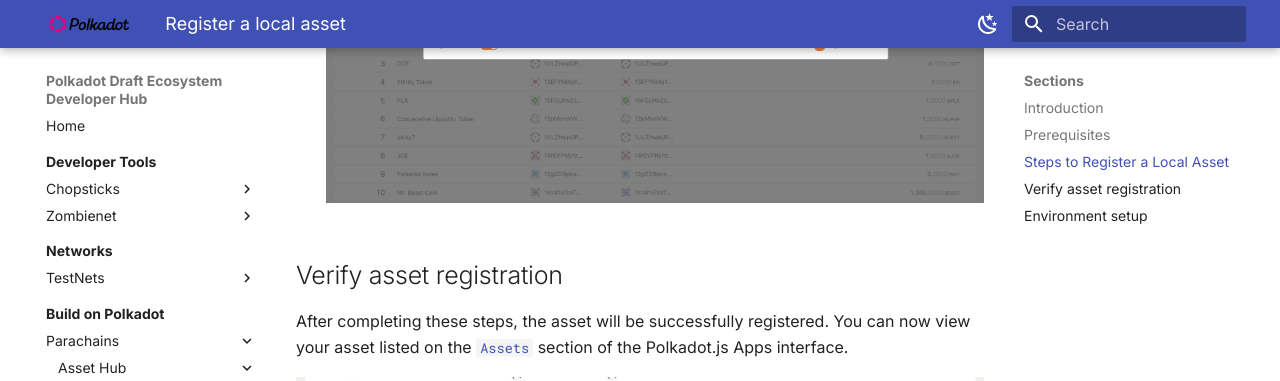
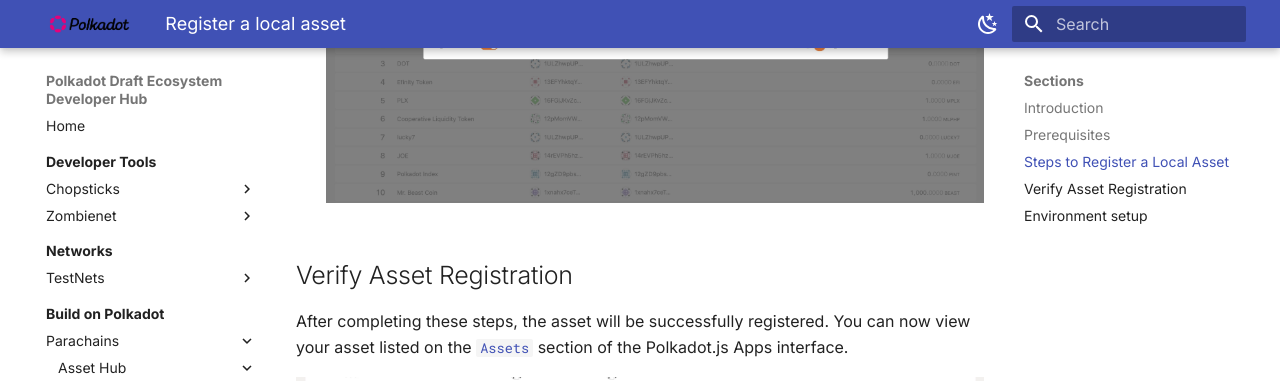
Before and after one commit to papermoonio/polkadot-ecosystem-docs-draft, an MkDocs documentation site: the page built from docs/build-on-polkadot/parachains/asset-hub/register-a-local-asset.md, in a window 1280 px wide and 900 px high, scrolled down 3680 px. Shown: the top 381 px of the window. Built offline with MkDocs 1.6.1 and Material for MkDocs 9.7.7, drawn with Linux system fonts in a browser that asks for light colours.

```diff
--- a/docs/build-on-polkadot/parachains/asset-hub/register-a-local-asset.md
+++ b/docs/build-on-polkadot/parachains/asset-hub/register-a-local-asset.md
@@ -60,7 +60,7 @@ To register a local asset on the Asset Hub parachain, follow these steps:
 
     ![Sign and Submit](/polkadot-ecosystem-docs-draft/images/building-on-polkadot/parachains/asset-hub/registering-a-local-asset/registering-a-local-asset-6.webp)
 
-## Verify asset registration
+## Verify Asset Registration
 
 After completing these steps, the asset will be successfully registered. You can now view your asset listed on the [`Assets`](https://polkadot.js.org/apps/?rpc=wss%3A%2F%2Fasset-hub-polkadot-rpc.dwellir.com#/assets){target=_blank} section of the Polkadot.js Apps interface.
 
```
